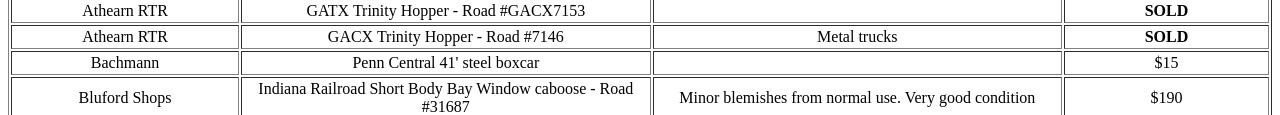
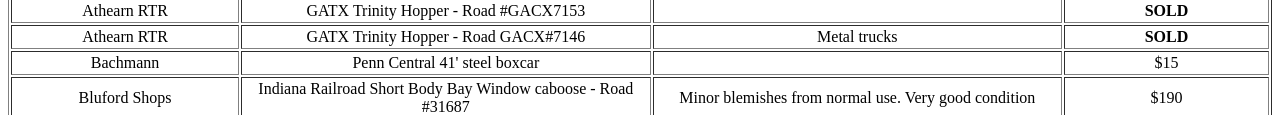
Before and after one commit to KDPryor/flatrockit, a plain HTML site: page trainsforsale.html in a window 1280 px wide. Shown: the part 1180-1295 px from the top of the page. Drawn offline with Linux system fonts and the light colour scheme.

Commit message:
trainsforsale

```diff
--- a/trainsforsale.html
+++ b/trainsforsale.html
@@ -432,8 +432,8 @@
           <tr>
             <td valign="middle" width="5%" align="center">Athearn RTR<br>
             </td>
-            <td valign="middle" width="10%" align="center">GACX Trinity
-              Hopper - Road #7146<br>
+            <td valign="middle" width="10%" align="center">GATX Trinity
+              Hopper - Road GACX#7146<br>
             </td>
             <td valign="middle" width="10%" align="center">Metal trucks<br>
             </td>
```
